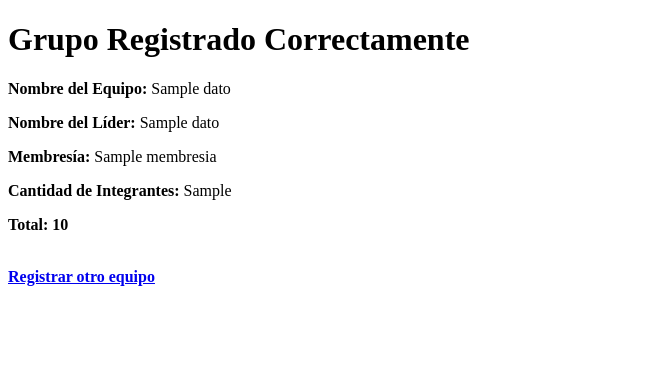
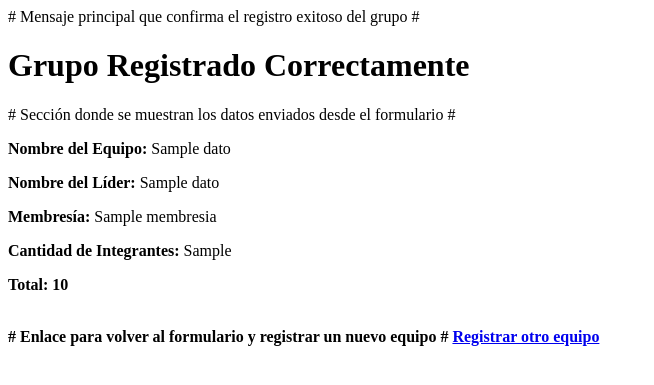
Before and after one commit to lhuancaa-hash/participacion, a Django app: template proyectoprueba/Participacion/templates/datosrecibidos.html in a window 1280 px wide. Shown: the top 385 px of the page, without its empty margins (0-654 px from the left). Run offline with Django 5.2, Linux system fonts and the light colour scheme; the template is opened without the code that fills it: most values are stand-ins (such as "Sample title", 1, 10 or a date in 2020).

Commit message:
Remove HTML comment syntax from datosrecibidos.html

```diff
--- a/proyectoprueba/Participacion/templates/datosrecibidos.html
+++ b/proyectoprueba/Participacion/templates/datosrecibidos.html
@@ -1,10 +1,10 @@
 {% extends "base.html" %}
 
 {% block content %}
-    {# Mensaje principal que confirma el registro exitoso del grupo #}
+    # Mensaje principal que confirma el registro exitoso del grupo #
     <h1>Grupo Registrado Correctamente</h1>
 
-    {# Sección donde se muestran los datos enviados desde el formulario #}
+    # Sección donde se muestran los datos enviados desde el formulario #
     <p><strong>Nombre del Equipo:</strong> {{ datos.nombreEquipo }}</p>
     <p><strong>Nombre del Líder:</strong> {{ datos.nombreJefe }}</p>
     <p><strong>Membresía:</strong> {{ datos.membresia }}</p>
@@ -12,6 +12,6 @@
     {# Muestra el total calculado (por ejemplo, costo total o valor total del grupo) #}
     <p><strong>Total: {{ datos.total }}</p>
     <br>
-    {# Enlace para volver al formulario y registrar un nuevo equipo #}
+    # Enlace para volver al formulario y registrar un nuevo equipo #
     <a href="{% url 'formulario_participante' %}">Registrar otro equipo</a>
 {% endblock %}
```
